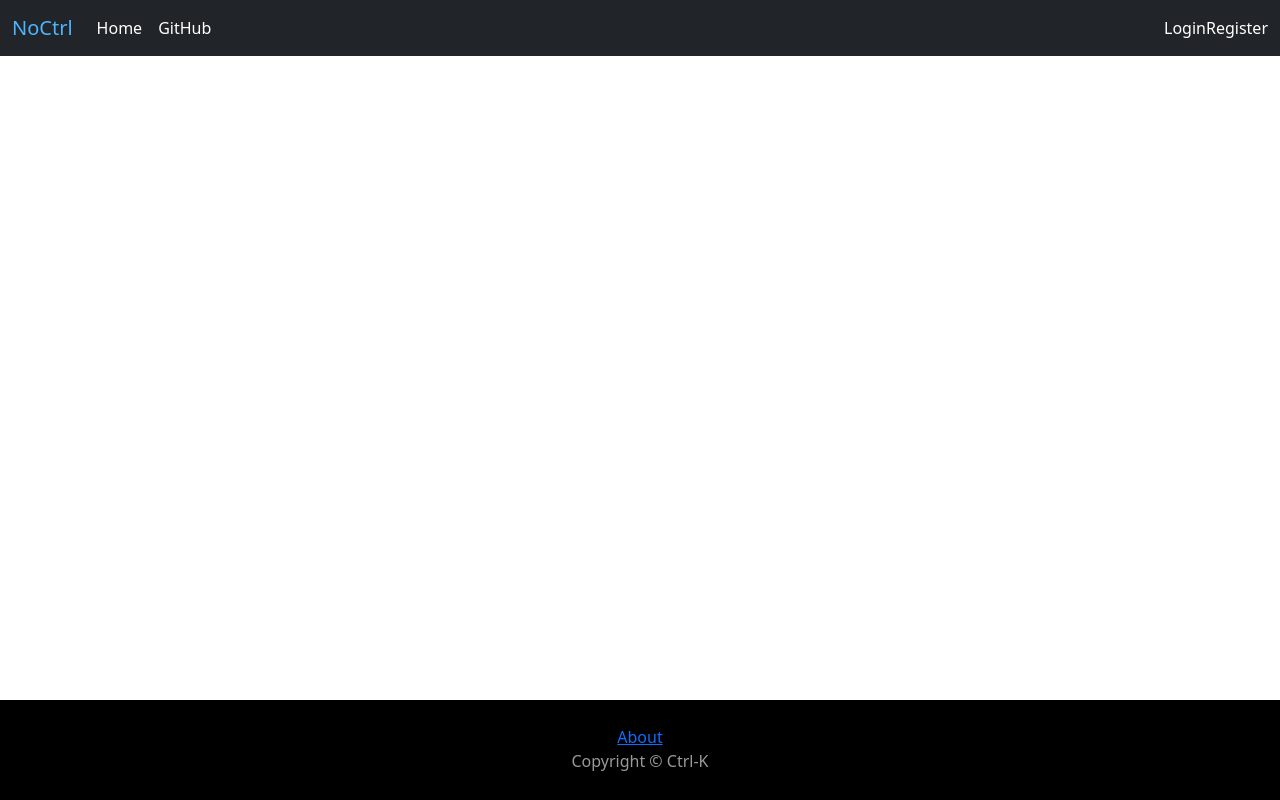
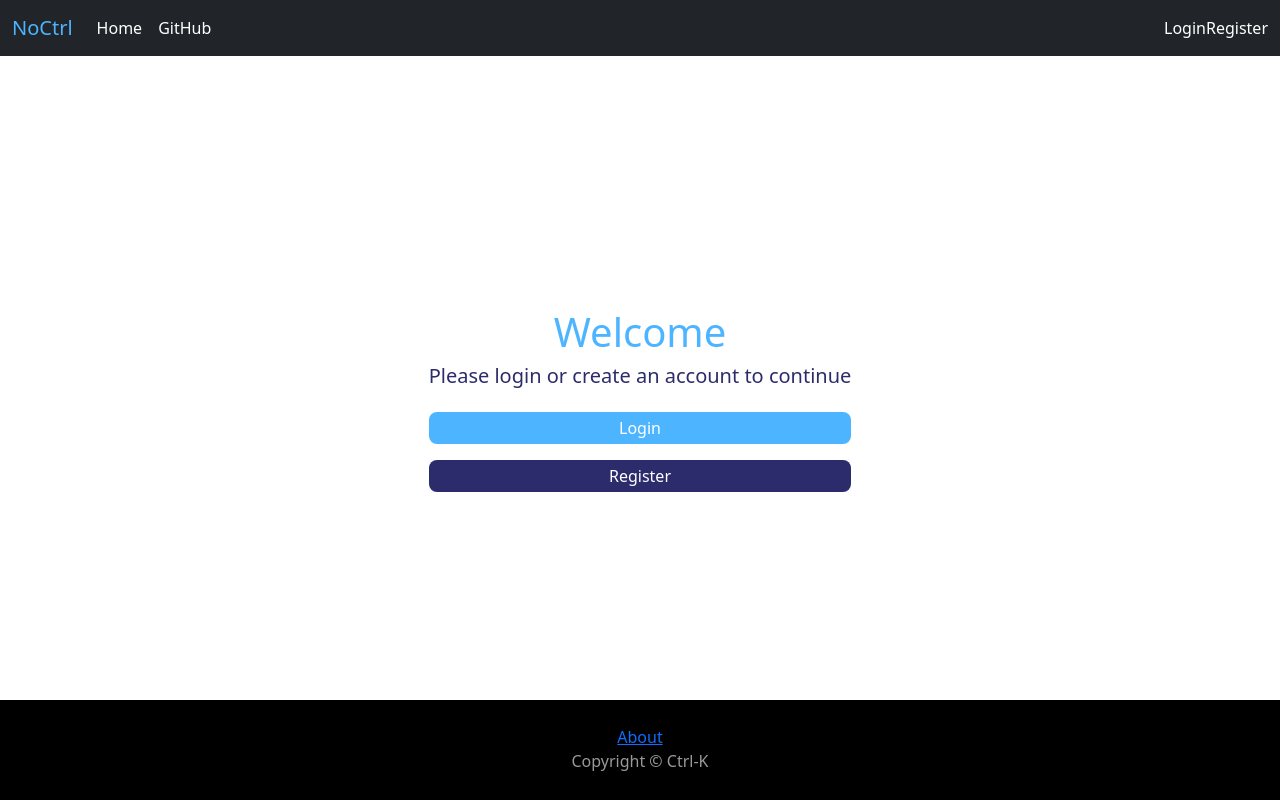
Before and after one commit to a-programmer-guy/react-login-with-authentication, a React (Create React App) app: page / in a window 1280 px wide. Built offline with nearby package versions, Linux system fonts and the light colour scheme; no server answers.

Commit message:
Add Protected Routes

```diff
--- a/src/App.js
+++ b/src/App.js
@@ -1,5 +1,6 @@
-import { useContext, useState } from 'react';
-import { BrowserRouter as Router, Route, Routes } from 'react-router-dom';
+import { useState } from 'react';
+import { Route, Routes } from 'react-router-dom';
+import RequireAuth from './components/RequireAuth';
 import About from './components/about/About';
 import Footer from './components/footer/Footer';
 import Landing from './components/landing/Landing';
@@ -10,10 +11,8 @@ import Navigation from './components/nav/Nav';
 import Register from './components/register/Register';
 import TaskTracker from './components/taskTracker/TaskTracker';
 import User from './components/user/User';
-import Missing from './components/missing/Missing';
-
-// Import user context
-import { UserContext } from './contexts/UserContext';
+import Missing from './components/utility/Missing';
+import Unauthorized from './components/utility/Unauthorized';
 
 function App() {
   // Array of task objects
@@ -64,21 +63,20 @@ function App() {
     );
   };
 
-  const user = useContext(UserContext);
-
   return (
-    <div className="App">
-      <Router>
+    <>
       <Navigation />
       <Routes>
-          <Route path="/" element={<Layout />} />
+        <Route path="/" element={<Layout />}>
           {/* Public Routes */}
-          <Route path="/landing" element={<Landing />} />
+          <Route path="/" element={<Landing />} />
           <Route path="/login" element={<Login />} />
           <Route path="/forgot" element={<ForgotPassword />} />
           <Route path="/register" element={<Register />} />
+          <Route path="/unauthorized" element={<Unauthorized />} />
 
-          {/* Protected Routes */}
+          {/* Protected Routes - Protected by Require Auth component */}
+          <Route element={<RequireAuth />}>
             <Route
               path="/tasks"
               element={
@@ -92,12 +90,13 @@ function App() {
             />
             <Route path="/about" element={<About />} />
             <Route path="/user/:id" element={<User />} />
+          </Route>
           {/* Catch All */}
           <Route path="*" element={<Missing />} />
+        </Route>
       </Routes>
       <Footer />
-      </Router>
-    </div>
+    </>
   );
 }
 
--- a/src/components/Layout.js
+++ b/src/components/Layout.js
@@ -2,7 +2,7 @@ import { Outlet } from 'react-router-dom';
 
 const Layout = () => {
   return (
-    <main>
+    <main className="App">
       <Outlet />
     </main>
   );
--- /dev/null
+++ b/src/components/RequireAuth.js
@@ -0,0 +1,22 @@
+import { useLocation, Navigate, Outlet } from 'react-router-dom';
+import useAuth from '../api/hooks/useAuth';
+
+const RequireAuth = () => {
+  const { auth } = useAuth();
+  const location = useLocation();
+
+  /* If the user is authenticated, show the routes available to
+  an authenticated user as children of the outlet component.
+  Otherwise redirect them to the login page and replace the
+  their navigation history with the location they tried to
+  access as an unauthenticated user, so they can be redirected
+  to that URL once they successfully log in */
+
+  return auth?.username ? (
+    <Outlet />
+  ) : (
+    <Navigate to="/login" state={{ from: location }} replace />
+  );
+};
+
+export default RequireAuth;
--- a/src/components/login/Login.jsx
+++ b/src/components/login/Login.jsx
@@ -1,12 +1,16 @@
-import { useRef, useState, useEffect, useContext } from 'react';
+import { useRef, useState, useEffect } from 'react';
+import { Link, useNavigate, useLocation } from 'react-router-dom';
 import './login.css';
-import ForgotPassword from './ForgotPassword';
 import axios from '../../api/axios';
-import AuthContext from '../../contexts/AuthProvider';
-
+import useAuth from '../../api/hooks/useAuth';
 const Login = () => {
   const LOGIN_URL = '/tokens';
-  const { setAuth } = useContext(AuthContext);
+  // Use the global useAuth hook to set authentication context
+  const { setAuth } = useAuth();
+
+  const navigate = useNavigate();
+  const location = useLocation();
+  const from = location.state?.from?.pathname || '/';
 
   // References
   const errRef = useRef();
@@ -16,7 +20,8 @@ const Login = () => {
   const [password, setPassword] = useState('');
   const [errMsg, setErrMsg] = useState('');
 
-  // With an empty array, useEffect will only occur on load
+  // With an empty array, useEffect will only occur on initial render
+  // Focus will be on the username input
   useEffect(() => {
     userRef.current.focus();
   }, []);
@@ -26,8 +31,6 @@ const Login = () => {
     setErrMsg('');
   }, [username, password]);
   const [userFocus, setUserFocus] = useState(false);
-
-  const [passwordFocus, setPasswordFocus] = useState(false);
 
   const handleSubmit = async (e) => {
     e.preventDefault();
@@ -44,12 +47,16 @@ const Login = () => {
           },
         }
       );
-      setAuth(username, password, response.data.token);
+      console.log(JSON.stringify(response?.data));
+      console.log('tk: ', response.data);
+      const token = response.data;
+      setAuth({ username, password, token });
       setUser('');
       setPassword('');
-      console.log(response?.data);
-      console.log('Token!!: ', response?.data.token);
-      console.log(JSON.stringify(response));
+      /* Redirect to the page the user was trying to access
+         before they logged in */
+      // navigate(from, { replace: true });
+      navigate('/about');
     } catch (err) {
       if (!err?.response.status === null) {
         setErrMsg('No Server Response');
@@ -100,8 +107,6 @@ const Login = () => {
               onChange={(e) => {
                 setPassword(e.target.value);
               }}
-              onFocus={() => setPasswordFocus(true)}
-              onBlur={() => setPasswordFocus(false)}
             />
           </div>
           <div className="d-grid gap-2 mt-3">
--- /dev/null
+++ b/src/components/utility/Unauthorized.js
@@ -0,0 +1,21 @@
+import { useNavigate } from 'react-router-dom';
+import Button from '../button/Button';
+
+const Unauthorized = () => {
+  const navigate = useNavigate();
+
+  const goBack = () => navigate(-1);
+
+  return (
+    <section>
+      <h1>Unauthorized</h1>
+      <br />
+      <p>You do not have access to the requested page.</p>
+      <div>
+        <Button text="Go Back" onClick={goBack} />
+      </div>
+    </section>
+  );
+};
+
+export default Unauthorized;
--- a/src/contexts/AuthProvider.js
+++ b/src/contexts/AuthProvider.js
@@ -1,6 +1,6 @@
 import { createContext, useState } from 'react';
 
-const AuthContext = createContext();
+const AuthContext = createContext({});
 // Children represent the nested components inside the AuthProvider component
 export const AuthProvider = ({ children }) => {
   const [auth, setAuth] = useState({});
--- a/src/index.js
+++ b/src/index.js
@@ -3,16 +3,18 @@ import ReactDOM from 'react-dom/client';
 import './index.css';
 import App from './App';
 import 'bootstrap/dist/css/bootstrap.css';
-import { UserContextProvider } from './contexts/UserContext';
 import { AuthProvider } from './contexts/AuthProvider';
+import { BrowserRouter, Routes, Route } from 'react-router-dom';
 
 const root = ReactDOM.createRoot(document.getElementById('root'));
 root.render(
   <React.StrictMode>
     <AuthProvider>
-      <UserContextProvider>
-        <App />
-      </UserContextProvider>
+      <BrowserRouter>
+        <Routes>
+          <Route path="/*" element={<App />} />
+        </Routes>
+      </BrowserRouter>
     </AuthProvider>
   </React.StrictMode>
 );
```
Also changed, not shown: src/components/utility/Missing.jsx (renamed from src/components/missing/Missing.jsx). Lines whose indentation alone changed are shown as unchanged.
